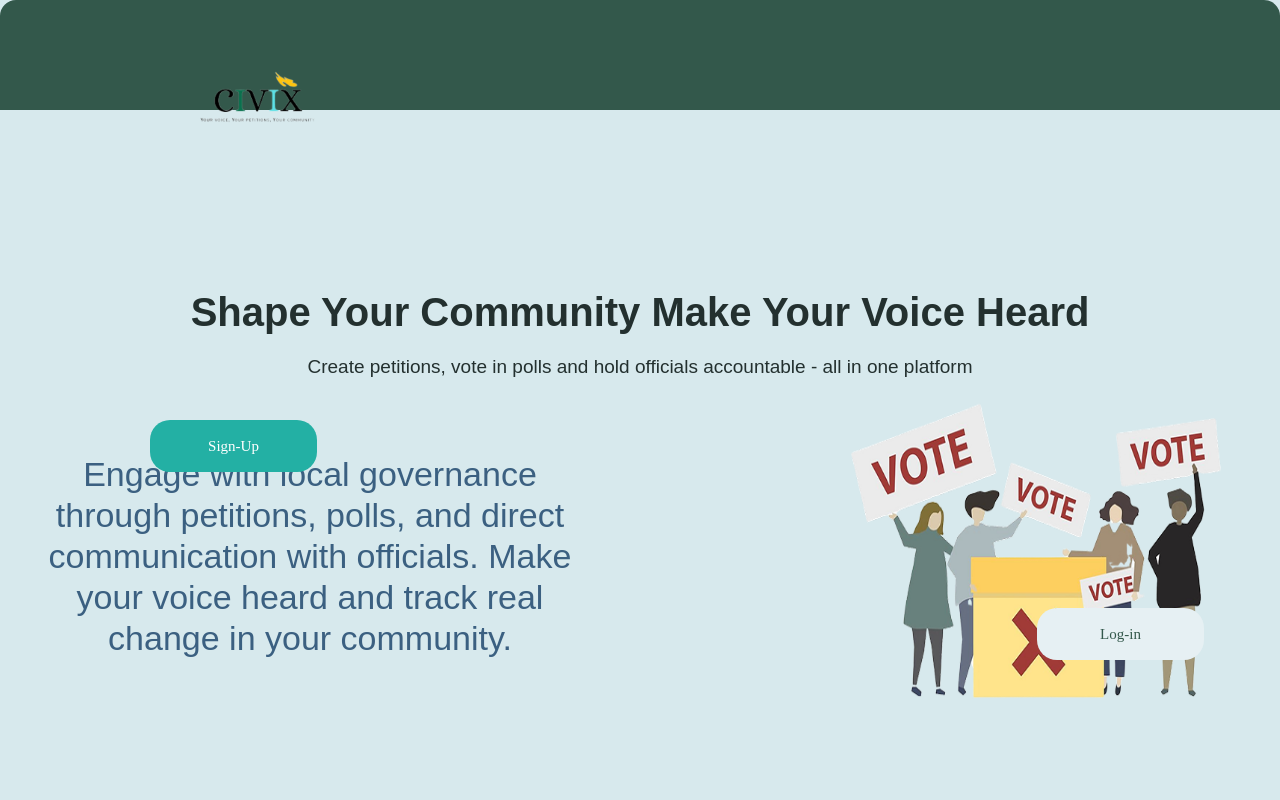
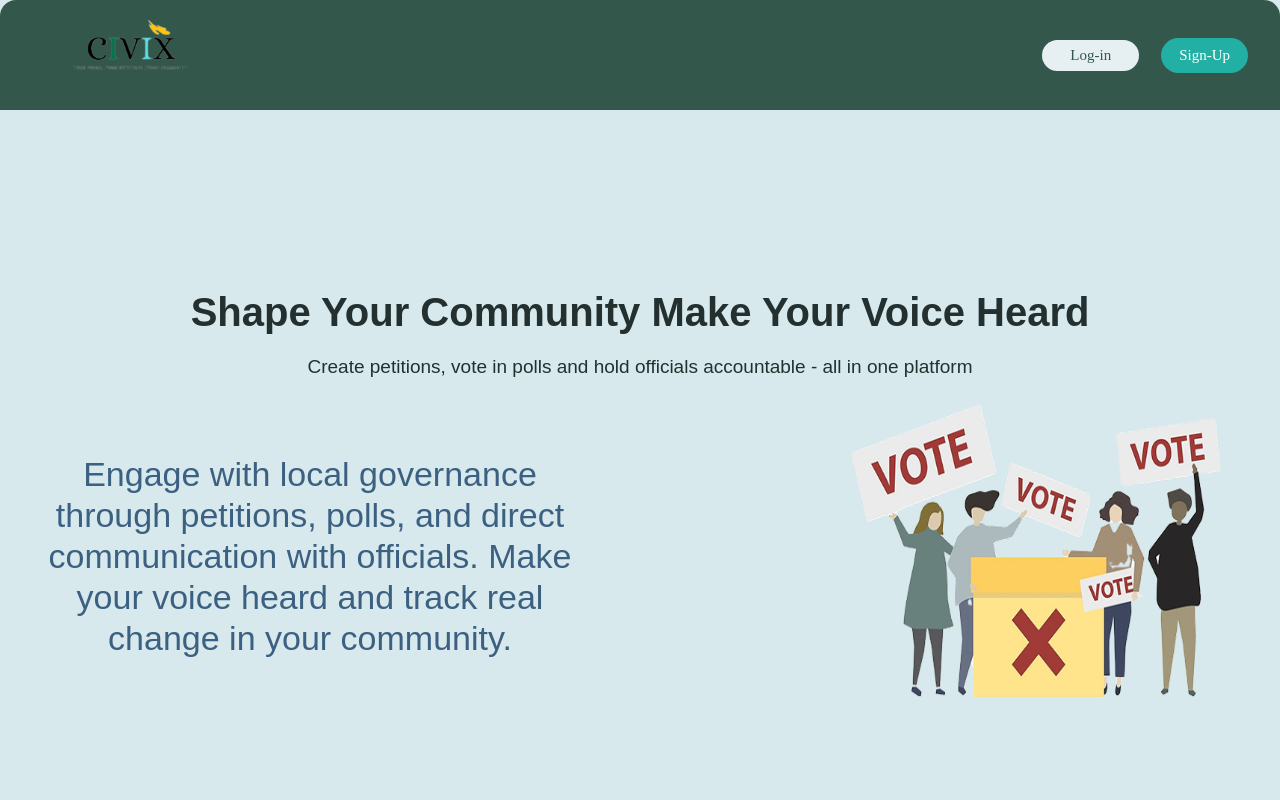
Before and after one commit to springboardmentor9515a-collab/team_01, a React (Vite) app in the folder frontend/: page / in a window 1280 px wide. Shown: the top 800 px of the page. Built offline with nearby package versions, Linux system fonts and the light colour scheme; a web font is replaced by a local one.

Commit message:
Issue resolved
fixed a issue regarding alignment

```diff
--- a/frontend/src/pages/Landing.css
+++ b/frontend/src/pages/Landing.css
@@ -166,27 +166,6 @@
   margin-right: 4px;
   font-size: 18px;
 }
-.navbar-center {
-  display: flex;
-  justify-content: center;
-  align-items: center;
-}
-.navbar-logo {
-  width: 317px;
-  height: auto;
-  margin-top: 8px;
-  position: relative;
-  left: -297px;
-  top: 27px;
-}
-
-.navbar-right {
-  display: flex;
-  align-items: center;
-  gap: 18px;
-}
-
-
 .icon {
   width: 18px;
   height: 18px;
--- a/frontend/src/pages/LandingPage.css
+++ b/frontend/src/pages/LandingPage.css
@@ -52,13 +52,7 @@
   justify-content: center;
   align-items: center;
 }
-.navbar-logo {
-  width: 317px;
-  height: 100px;
-  margin-top: 8px;
-  position: relative;
-  left: 500px;
-}
+
 .navbar-right {
   display: flex;
   align-items: center;
@@ -103,9 +97,8 @@
 .icon.linkedin { background-image: url("https://cdn.jsdelivr.net/npm/simple-icons@v9/icons/linkedin.svg"); }
 .icon.youtube  { background-image: url("https://cdn.jsdelivr.net/npm/simple-icons@v9/icons/youtube.svg"); }
 
-.login-btn {
+.login-btn2 {
   background: #e6f0f3;
-  position: relative;
   bottom: -15px;
   left: -40px;
   color: #33584b;
@@ -119,7 +112,7 @@
   cursor: pointer;
   transition: background 0.2s;
 }
-.signup-btn {
+.signup-btn2 {
   background: #23b0a4;
   color: #fff;
   border: none;
--- a/frontend/src/pages/LandingPage.jsx
+++ b/frontend/src/pages/LandingPage.jsx
@@ -21,16 +21,16 @@ const LandingPage = () => {
       {/* NAVBAR (Figma order) */}
       <header className="landing-header">
         <div className="navbar-left">
-
-        </div>
         <div className="navbar-center">
           <img src={logoCivix} alt="Civix Logo" className="navbar-logo" />
+        </div>
+
         </div>
         <div className="navbar-right">
 
 
-          <button className="login-btn">Log-in</button>
-          <button className="signup-btn">Sign-Up</button>
+          <button className="login-btn2">Log-in</button>
+          <button className="signup-btn2">Sign-Up</button>
         </div>
       </header>
 
```
